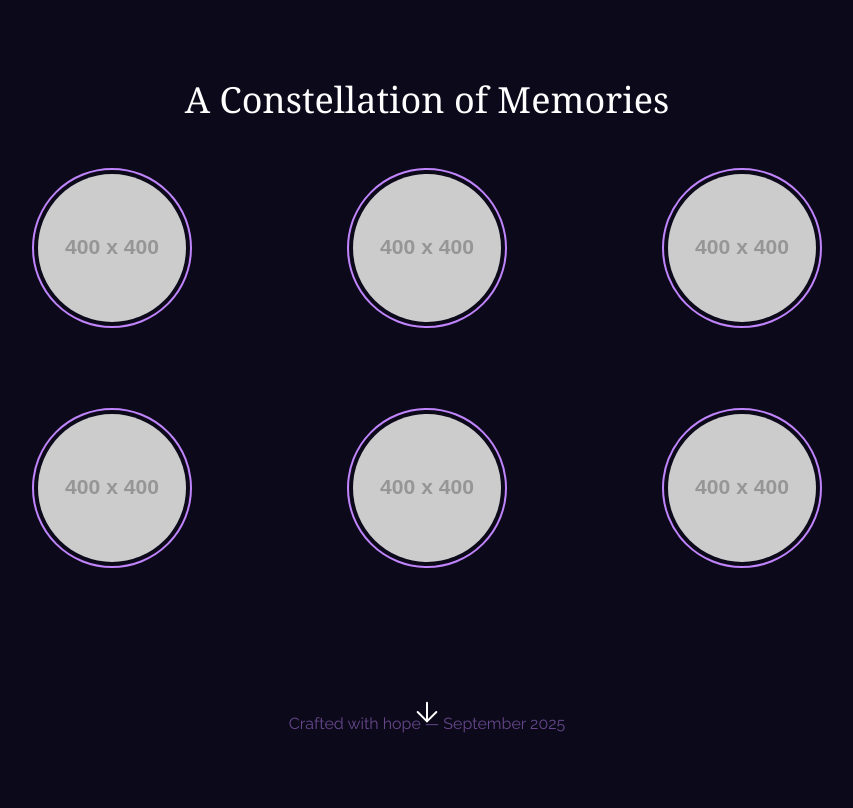
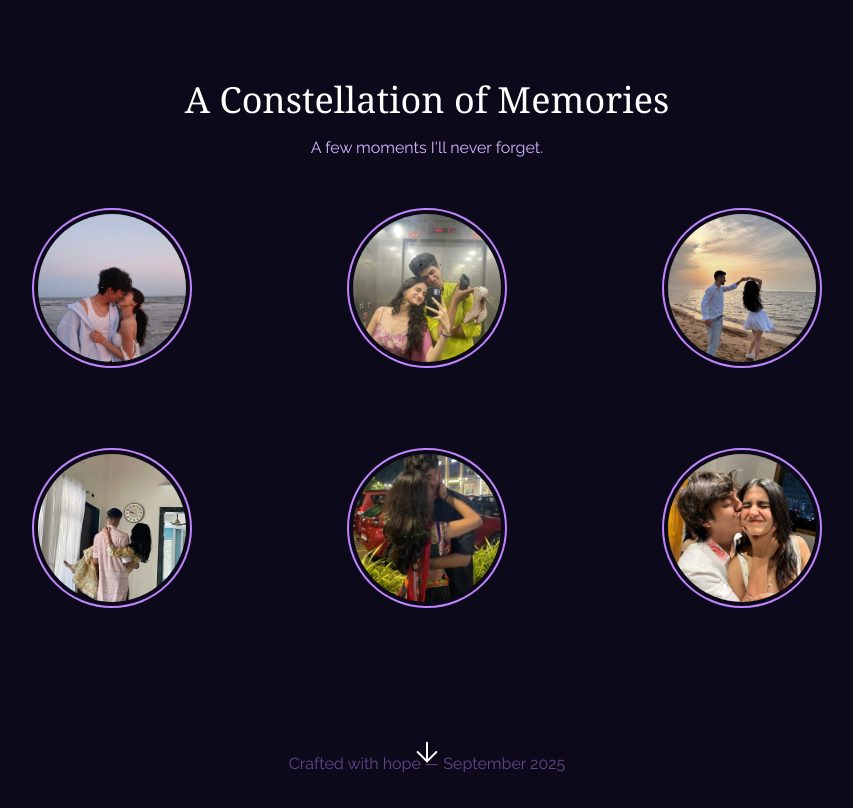
Before and after one commit to MrShivam7/Memory-and-Birthday, a plain HTML site: page index.html in a window 1280 px wide. Shown: the part 1600-2408 px from the top of the page, without its empty margins (213-1066 px from the left). Before the commit the page ends 2368 px from the top, so only its background shows below. Drawn offline with nearby package versions, Linux system fonts and the light colour scheme; placeholder pictures from the web are drawn by us; a web font is replaced by a local one.

Commit message:
Add files via upload

```diff
--- a/index.html
+++ b/index.html
@@ -147,30 +147,43 @@
         <!-- Memory Constellation Section -->
         <section class="py-20 px-4 fade-in-section">
             <h2 class="font-serif text-3xl md:text-4xl text-white mb-12 text-center">A Constellation of Memories</h2>
+            <p class="text-center text-purple-300 -mt-8 mb-12 max-w-2xl mx-auto">A few moments I'll never forget.</p>
             <div class="max-w-4xl mx-auto grid grid-cols-2 md:grid-cols-3 gap-8 md:gap-12 items-center justify-center">
                 <!-- Replace placeholders with your images and captions -->
                 <div class="text-center group">
-                    <img src="https://placehold.co/400x400/8b5cf6/ffffff?text=That+Cafe" alt="Memory 1" class="memory-star w-32 h-32 md:w-40 md:h-40 object-cover rounded-full mx-auto border-2 border-purple-400 p-1">
+                    <div class="memory-star w-32 h-32 md:w-40 md:h-40 rounded-full mx-auto border-2 border-purple-400 p-1">
+                        <img src="./images/img1.jpg" alt="Memory 1" class="w-full h-full object-cover rounded-full">
+                    </div>
                     <p class="mt-3 text-sm text-purple-300 opacity-0 group-hover:opacity-100 transition-opacity duration-300">The endless talks we had here.</p>
                 </div>
                  <div class="text-center group">
-                    <img src="https://placehold.co/400x400/a78bfa/ffffff?text=Our+Song" alt="Memory 2" class="memory-star w-32 h-32 md:w-40 md:h-40 object-cover rounded-full mx-auto border-2 border-purple-400 p-1">
+                    <div class="memory-star w-32 h-32 md:w-40 md:h-40 rounded-full mx-auto border-2 border-purple-400 p-1">
+                        <img src="./images/img2.jpg" alt="Memory 2" class="w-full h-full object-cover rounded-full">
+                    </div>
                     <p class="mt-3 text-sm text-purple-300 opacity-0 group-hover:opacity-100 transition-opacity duration-300">Remember listening to this on repeat?</p>
                 </div>
                  <div class="text-center group">
-                    <img src="https://placehold.co/400x400/c4b5fd/1e1b4b?text=An+Inside+Joke" alt="Memory 3" class="memory-star w-32 h-32 md:w-40 md:h-40 object-cover rounded-full mx-auto border-2 border-purple-400 p-1">
+                    <div class="memory-star w-32 h-32 md:w-40 md:h-40 rounded-full mx-auto border-2 border-purple-400 p-1">
+                        <img src="./images/img3.jpg" alt="Memory 3" class="w-full h-full object-cover rounded-full">
+                    </div>
                     <p class="mt-3 text-sm text-purple-300 opacity-0 group-hover:opacity-100 transition-opacity duration-300">Still makes me laugh.</p>
                 </div>
-                <div class="text-center group hidden md:block">
-                    <img src="https://placehold.co/400x400/7c3aed/ffffff?text=That+Movie" alt="Memory 4" class="memory-star w-32 h-32 md:w-40 md:h-40 object-cover rounded-full mx-auto border-2 border-purple-400 p-1">
+                <div class="text-center group">
+                    <div class="memory-star w-32 h-32 md:w-40 md:h-40 rounded-full mx-auto border-2 border-purple-400 p-1">
+                        <img src="./images/img4.jpg" alt="Memory 4" class="w-full h-full object-cover rounded-full">
+                    </div>
                     <p class="mt-3 text-sm text-purple-300 opacity-0 group-hover:opacity-100 transition-opacity duration-300">We must have watched it a dozen times.</p>
                 </div>
-                 <div class="text-center group hidden md:block">
-                    <img src="https://placehold.co/400x400/d8b4fe/1e1b4b?text=Your+Smile" alt="Memory 5" class="memory-star w-32 h-32 md:w-40 md:h-40 object-cover rounded-full mx-auto border-2 border-purple-400 p-1">
+                 <div class="text-center group">
+                    <div class="memory-star w-32 h-32 md:w-40 md:h-40 rounded-full mx-auto border-2 border-purple-400 p-1">
+                        <img src="./images/img5.jpg" alt="Memory 5" class="w-full h-full object-cover rounded-full">
+                    </div>
                     <p class="mt-3 text-sm text-purple-300 opacity-0 group-hover:opacity-100 transition-opacity duration-300">A picture I'll always keep.</p>
                 </div>
-                <div class="text-center group hidden md:block">
-                    <img src="https://placehold.co/400x400/6d28d9/ffffff?text=A+Promise" alt="Memory 6" class="memory-star w-32 h-32 md:w-40 md:h-40 object-cover rounded-full mx-auto border-2 border-purple-400 p-1">
+                <div class="text-center group">
+                    <div class="memory-star w-32 h-32 md:w-40 md:h-40 rounded-full mx-auto border-2 border-purple-400 p-1">
+                        <img src="./images/img6.jpg" alt="Memory 6" class="w-full h-full object-cover rounded-full">
+                    </div>
                     <p class="mt-3 text-sm text-purple-300 opacity-0 group-hover:opacity-100 transition-opacity duration-300">Pinky swears.</p>
                 </div>
             </div>
```
Also changed, not shown: images/img1.jpg (added), images/img2.jpg (added), images/img3.jpg (added), images/img4.jpg (added), images/img5.jpg (added), images/img6.jpg (added).
